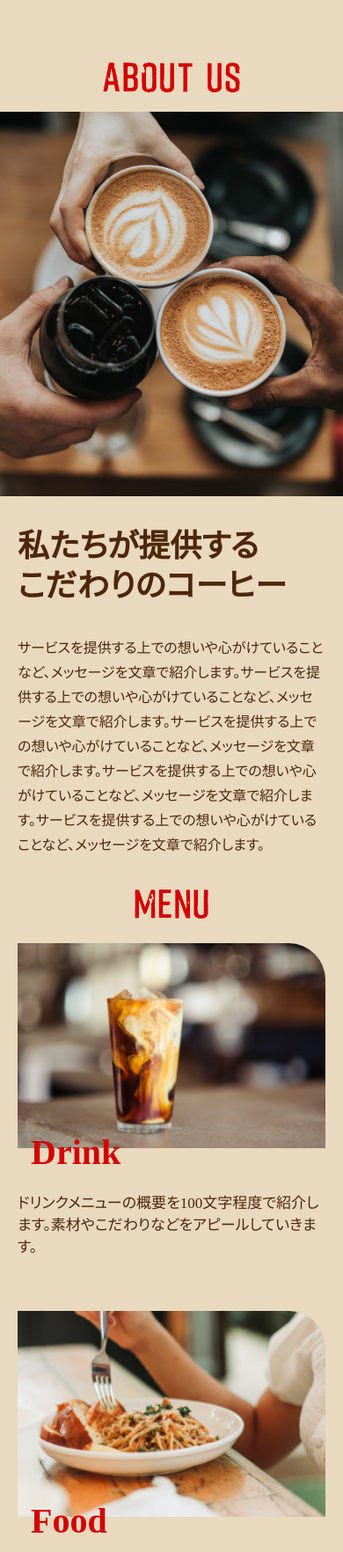
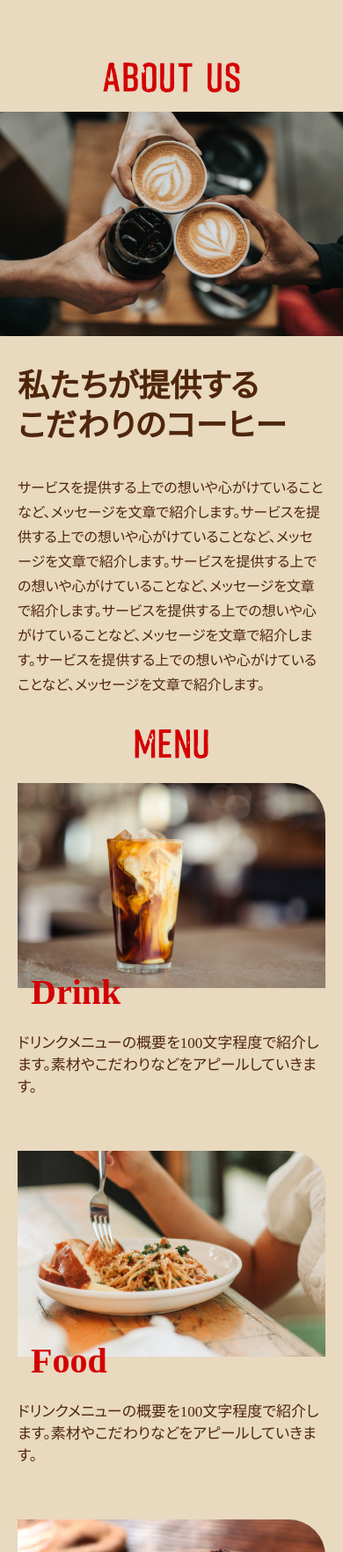
Before and after one commit to katoyuko/design_cafe_copy, a plain HTML site: page index.html in a window 390 px wide. Shown: the part 991-2755 px from the top of the page at 88% size. Drawn offline with nearby package versions, Linux system fonts and the light colour scheme.

Commit message:
画像をレスポンシブに切り替え

```diff
--- a/css/style.css
+++ b/css/style.css
@@ -113,10 +113,6 @@ footer {
 
 /* about */
 #about {
-  display: flex;
-  justify-content: center;
-  align-items: center;
-  gap: 8%; /* gap80px/幅1000px */
   margin-bottom: 108px;
 }
 
@@ -124,8 +120,19 @@ footer {
   display: none;
 }
 
+.about_container {
+  display: flex;
+  justify-content: center;
+  align-items: center;
+  gap: 8%; /* gap80px/幅1000px */
+}
+
 .about_img {
   width: 50%;
+  flex-shrink: 0;
+}
+
+.about_img img {
   border-bottom-right-radius: 82.373px;
 }
 
@@ -468,8 +475,11 @@ footer {
 
     /* about */
     #about {
+      margin-bottom: 29px;
+    }
+
+    .about_container {
       display: block;
-      margin-bottom: 29px;
     }
 
     .sp_about {
@@ -483,8 +493,11 @@ footer {
 
     .about_img {
       width: 100%;
+      margin-bottom: 35px;
+    }
+
+    .about_img img {
       border-bottom-right-radius: 0; /* spは角丸なくす */
-      margin-bottom: 35px;
     }
 
     .pc_about {
--- a/index.html
+++ b/index.html
@@ -44,11 +44,13 @@
         </nav>
       </div>
       <div class="slider">
+        <!-- 画像をレスポンシブに切り替える -->
         <picture>
           <source
             srcset="img/sp_main_vs@2x-100.jpg"
             media="(max-width: 767px)"
           />
+          <!-- <source>のどれにも条件が当てはまらなければ<img>を表示する -->
           <img src="img/pc_first-100.jpg" alt="デザインカフェ 店内の様子" />
         </picture>
       </div>
@@ -74,7 +76,16 @@
         <h2 class="sp_about content_center">
           <img src="img/about_us@2x.png" alt="about" />
         </h2>
-        <img class="about_img" src="img/pc_about-100.jpg" alt="about us" />
+        <div class="about_container">
+          <div class="about_img">
+            <picture>
+              <source
+                srcset="img/about_us@2x-100.jpg"
+                media="(max-width: 767px)"
+              />
+              <img src="img/pc_about-100.jpg" alt="about us" />
+            </picture>
+          </div>
           <div class="about_text sp_content_width">
             <!-- pcで表示 -->
             <h2 class="pc_about">
@@ -85,6 +96,7 @@
               サービスを提供する上での想いや心がけていることなど、メッセージを文章で紹介します。サービスを提供する上での想いや心がけていることなど、メッセージを文章で紹介します。サービスを提供する上での想いや心がけていることなど、メッセージを文章で紹介します。サービスを提供する上での想いや心がけていることなど、メッセージを文章で紹介します。サービスを提供する上での想いや心がけていることなど、メッセージを文章で紹介します。
             </p>
           </div>
+        </div>
       </section>
       <section id="menu" class="pc_content_width sp_content_width">
         <h2 class="content_center">
@@ -92,21 +104,39 @@
         </h2>
         <div class="menu_items">
           <div class="menu_item">
+            <picture>
+              <source
+                srcset="img/drink_sp@2x-100.jpg"
+                media="(max-width: 767px)"
+              />
               <img src="img/pc_menu_drink-100.jpg" alt="drink" />
+            </picture>
             <h3>Drink</h3>
             <p>
               ドリンクメニューの概要を100文字程度で紹介します。素材やこだわりなどをアピールしていきます。
             </p>
           </div>
           <div class="menu_item">
+            <picture>
+              <source
+                srcset="img/food_sp@2x-100.jpg"
+                media="(max-width: 767px)"
+              />
               <img src="img/pc_menu_food-100.jpg" alt="food" />
+            </picture>
             <h3>Food</h3>
             <p>
               ドリンクメニューの概要を100文字程度で紹介します。素材やこだわりなどをアピールしていきます。
             </p>
           </div>
           <div class="menu_item">
+            <picture>
+              <source
+                srcset="img/cake_sp@2x-100.jpg"
+                media="(max-width: 767px)"
+              />
               <img src="img/pc_menu_sweets-100.jpg" alt="sweets" />
+            </picture>
             <h3>Sweets</h3>
             <p>
               ドリンクメニューの概要を100文字程度で紹介します。素材やこだわりなどをアピールしていきます。
```
Also changed, not shown: img/about_us@2x-100.jpg (added), img/cake_sp@2x-100.jpg (added), img/drink_sp@2x-100.jpg (added), img/food_sp@2x-100.jpg (added). Lines whose indentation alone changed are shown as unchanged.
